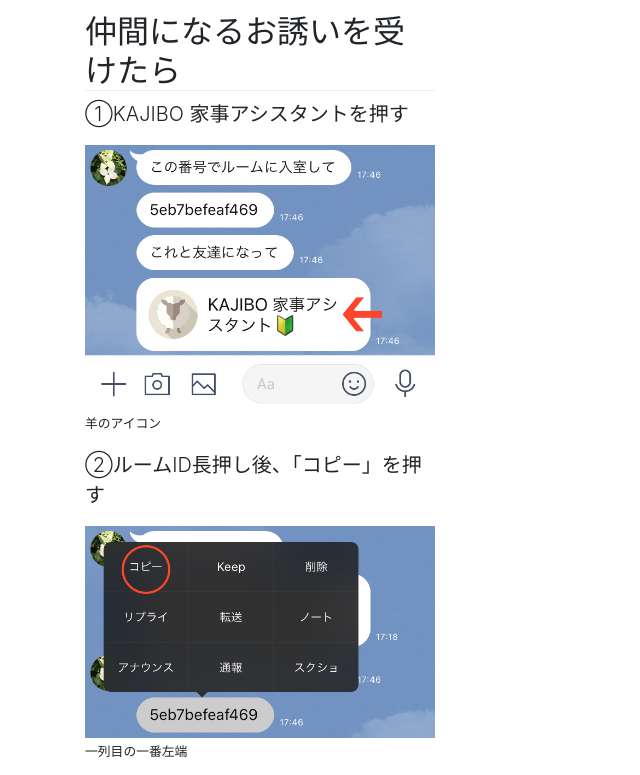
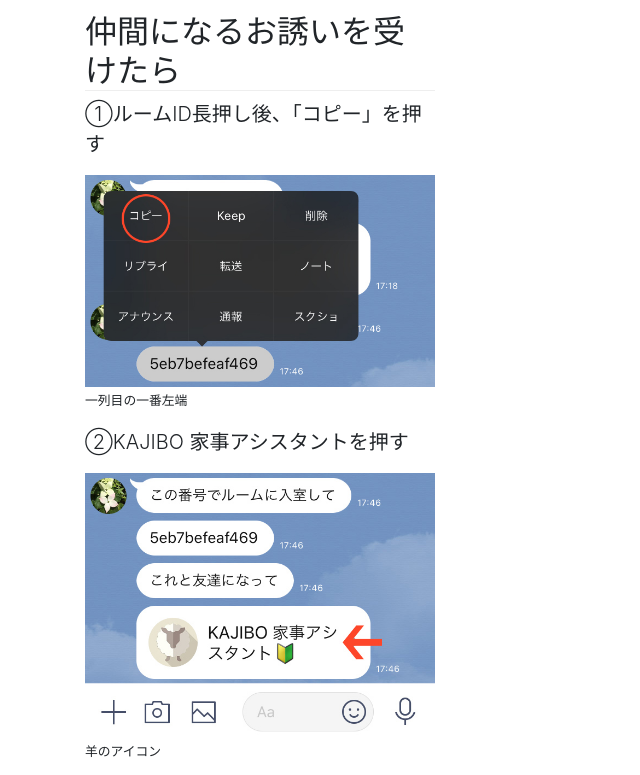
Before and after one commit to sappara/KAJIBO1_liff2, a website: page public/index.html in a window 1280 px wide. Shown: the part 3344-4119 px from the top of the page, without its empty margins (0-640 px from the left). Drawn offline with nearby package versions, Linux system fonts and the light colour scheme; no server answers.

Commit message:
修正：操作方法　再修正

```diff
--- a/public/index.html
+++ b/public/index.html
@@ -78,12 +78,12 @@
             <div class="col-lg-4">
               <div class="bs-component">
                 <h2>仲間になるお誘いを受けたら</h2>
-                <p class="lead">①KAJIBO 家事アシスタントを押す</p>
+                <p class="lead">①ルームID長押し後、「コピー」を押す</p>
+                <div><img src="img/12.jpg" alt="コピーボタン" /></div>
+                <p><small>一列目の一番左端</small></p>
+                <p class="lead">②KAJIBO 家事アシスタントを押す</p>
                 <div><img src="img/11.jpg" alt="受信画面" /></div>
                 <p><small>羊のアイコン</small></p>
-                <p class="lead">②ルームID長押し後、「コピー」を押す</p>
-                <div><img src="img/12.jpg" alt="コピーボタン" /></div>
-                <p><small>一列目の一番左端</small></p>
                 <p class="lead">③メニューバー「ルーム」を押す</p>
                 <div><img src="img/1_2.jpg" alt="メニューバー1" /></div>
                 <p><small>左から3番目</small></p>
```
